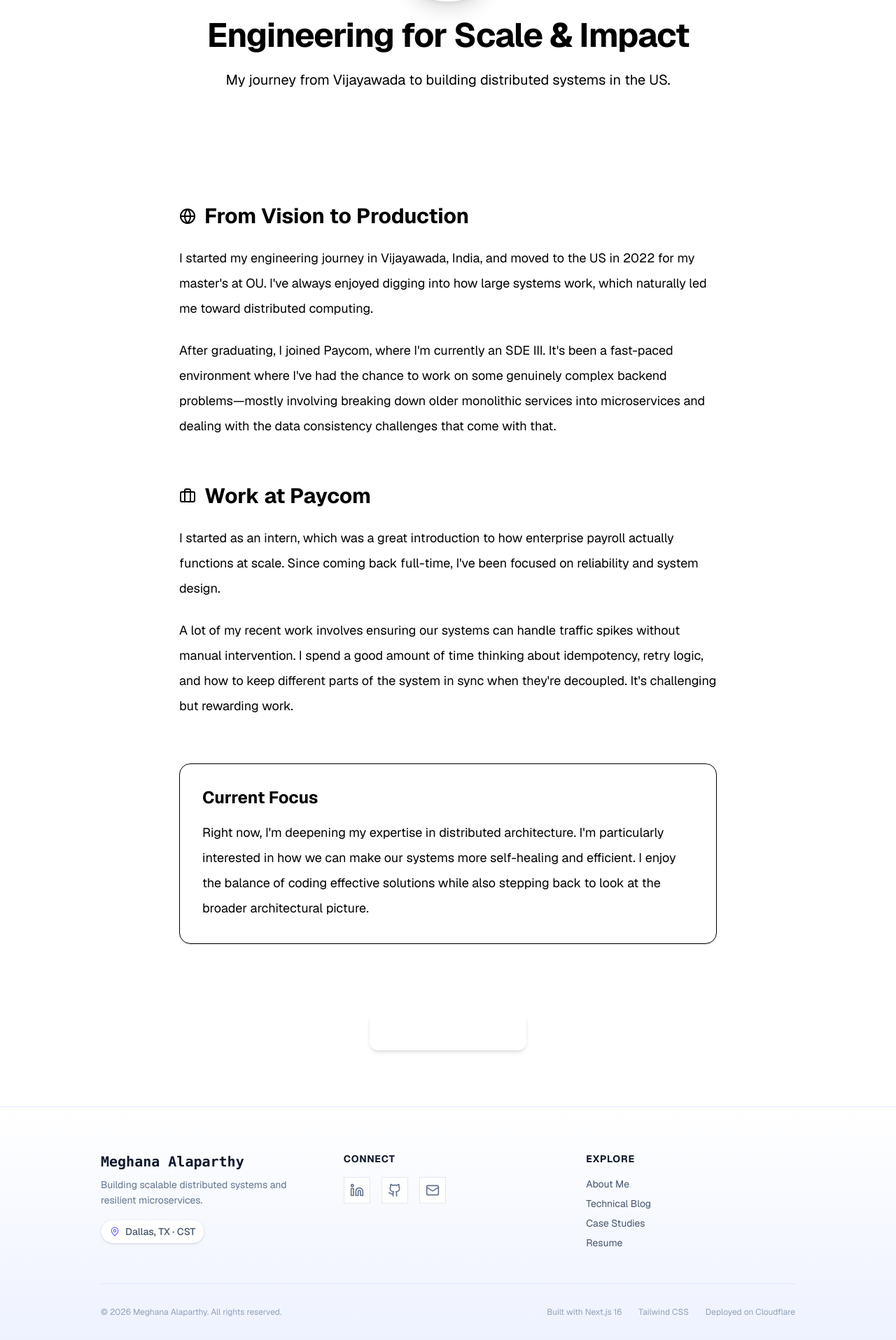
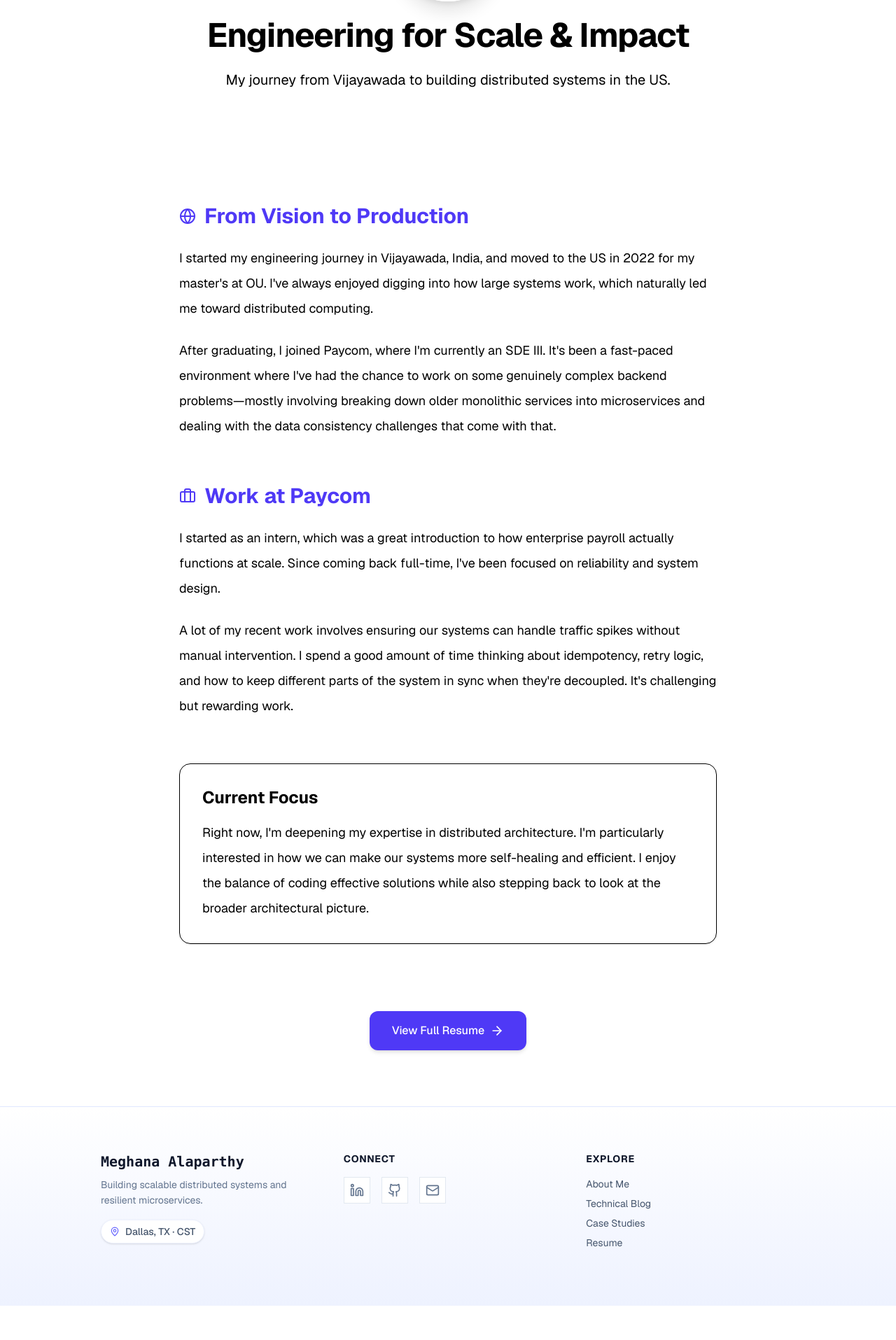
Before and after one commit to meghana-alaparthy/meghanaalaparthy, a Next.js app: page /about in a window 1280 px wide. Shown: the part 303-2218 px from the top of the page at 70% size. After the commit the page ends 2169 px from the top, so only its background shows below. Built offline with nearby package versions, Linux system fonts and the light colour scheme.

Commit message:
fix: restore contrast on About page button and clean up footer credits

```diff
--- a/src/app/about/page.tsx
+++ b/src/app/about/page.tsx
@@ -54,7 +54,7 @@ export default function AboutPage() {
                         viewport={{ once: true }}
                         className="space-y-6"
                     >
-                        <h2 className="text-3xl font-bold text-primary flex items-center gap-3">
+                        <h2 className="text-3xl font-bold text-indigo-600 flex items-center gap-3">
                             <Globe className="w-6 h-6" />
                             From Vision to Production
                         </h2>
@@ -73,7 +73,7 @@ export default function AboutPage() {
                         viewport={{ once: true }}
                         className="space-y-6"
                     >
-                        <h2 className="text-3xl font-bold text-primary flex items-center gap-3">
+                        <h2 className="text-3xl font-bold text-indigo-600 flex items-center gap-3">
                             <Briefcase className="w-6 h-6" />
                             Work at Paycom
                         </h2>
@@ -99,7 +99,7 @@ export default function AboutPage() {
                     </motion.div>
 
                     <div className="text-center pt-8">
-                        <Link href="/resume" className="inline-flex items-center justify-center px-8 py-4 rounded-xl bg-primary text-white font-medium hover:bg-primary/90 transition-all shadow-md hover:shadow-lg">
+                        <Link href="/resume" className="inline-flex items-center justify-center px-8 py-4 rounded-xl bg-indigo-600 text-white font-medium hover:bg-indigo-700 transition-all shadow-md hover:shadow-lg">
                             View Full Resume <ArrowRight className="ml-2 w-5 h-5" />
                         </Link>
                     </div>
--- a/src/components/Footer.tsx
+++ b/src/components/Footer.tsx
@@ -89,14 +89,6 @@ export function Footer() {
                 </div>
 
                 {/* Bottom Bar */}
-                <div className="pt-8 border-t border-indigo-100 flex flex-col md:flex-row justify-between items-center gap-4 text-xs text-slate-400">
-                    <p>© {currentYear} Meghana Alaparthy. All rights reserved.</p>
-                    <div className="flex gap-6">
-                        <span>Built with Next.js 16</span>
-                        <span>Tailwind CSS</span>
-                        <span>Deployed on Cloudflare</span>
-                    </div>
-                </div>
             </div>
         </footer>
     );
```
